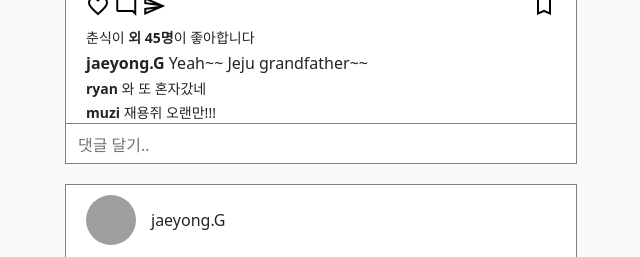
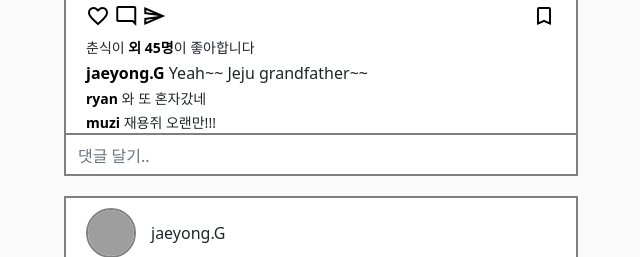
Before and after one commit to ijaeyong/djangoProject, a Django app: page /main/ in a window 1280 px wide. Shown: the part 2480-2737 px from the top of the page, without its empty margins (169-809 px from the left). Run offline with Django 3.2, Linux system fonts and the light colour scheme; data comes from the database, SQL or seed files in the repository; grey boxes are pictures that could not be loaded.

Commit message:
짜잘한 업데이트

```diff
--- a/templates/djangoProject/main.html
+++ b/templates/djangoProject/main.html
@@ -40,7 +40,7 @@
 
         .feed_box {
             margin: 20px 0;
-            border: solid 1px gray;
+            border: solid 2px gray;
             background-color: white;
         }
 
@@ -79,7 +79,7 @@
     <div class="container">
         <a href="#"><img style="height: 30px; object-fit: contain"
              src="https://www.instagram.com/static/images/web/mobile_nav_type_logo-2x.png/1b47f9d0e595.png"></a>
-        <input class="form-control" style="width: 300px" type="search" placeholder="Search" aria-label="Search">
+        <input class="form-control" style="box-shadow: none;border: 2px solid black;outline: none; width: 300px" type="search" placeholder="Search" aria-label="Search">
         <div>
             <a href="#" style="text-decoration: none; color:black" class="material-icons">home</a>
             <a href="#" style="text-decoration: none; color:black" class="material-icons">send</a>
@@ -95,7 +95,7 @@
         {% for feed in feeds %}
             <div class="feed_box">
                 <div style="display: flex;flex-direction: row;align-items: center; margin:0 20px; ">
-                    <div class="box" style="width: 50px;height: 50px; margin: 10px 0;">
+                    <div class="box" style="width: 50px;height: 50px; margin: 10px 0;border: 2px solid gray">
                         <img class="profile"
                              src="{{ feed.profile_image }}">
                     </div>
@@ -116,15 +116,15 @@
                         <a href="#" style="text-decoration: none; color:black" class="material-icons-outlined">turned_in_not</a>
                     </div>
                 </div>
-                <div style="padding-top:3px;text-align: left;margin:0 20px; font-size: 14px"> 춘식이
-                    <b>외 {{ feed.like_count }}명</b>이 좋아합니다
+                <div style="padding-top:3px;text-align: left;margin:0 20px; font-size: 14px">
+                    춘식이 <a href="#" style="text-decoration: none; color: black"><b>외 {{ feed.like_count }}명</b></a>이 좋아합니다
                 </div>
                 <div style="padding-top:3px;text-align: left;margin:0 20px; font-size: 16px">
-                    <b>{{ feed.user_id }}</b> {{ feed.content }}</div>
-                <div style="padding-top:3px;text-align: left;margin:0 20px; font-size: 14px"><b>ryan</b> 와 또 혼자갔네</div>
-                <div style="padding-top:3px;text-align: left;margin:0 20px; font-size: 14px"><b>muzi</b> 재용쥐 오랜만!!!
+                    <a href="#" style="text-decoration: none; color: black"><b>{{ feed.user_id }}</b></a> {{ feed.content }}</div>
+                <div style="padding-top:3px;text-align: left;margin:0 20px; font-size: 14px"><a href="#" style="text-decoration: none; color: black"><b>ryan</b></a> 와 또 혼자갔네</div>
+                <div style="padding-top:3px;text-align: left;margin:0 20px; font-size: 14px"><a href="#" style="text-decoration: none; color: black"><b>muzi</b></a> 재용쥐 오랜만!!!
                 </div>
-                <div style="padding-top:3px;border-top: solid 1px gray"><input
+                <div style="padding-top:3px;border-top: solid 2px gray"><input
                         style="box-shadow: none;border: none;outline: none " type="email" class="form-control"
                         placeholder="댓글 달기.."></div>
             </div>
```
